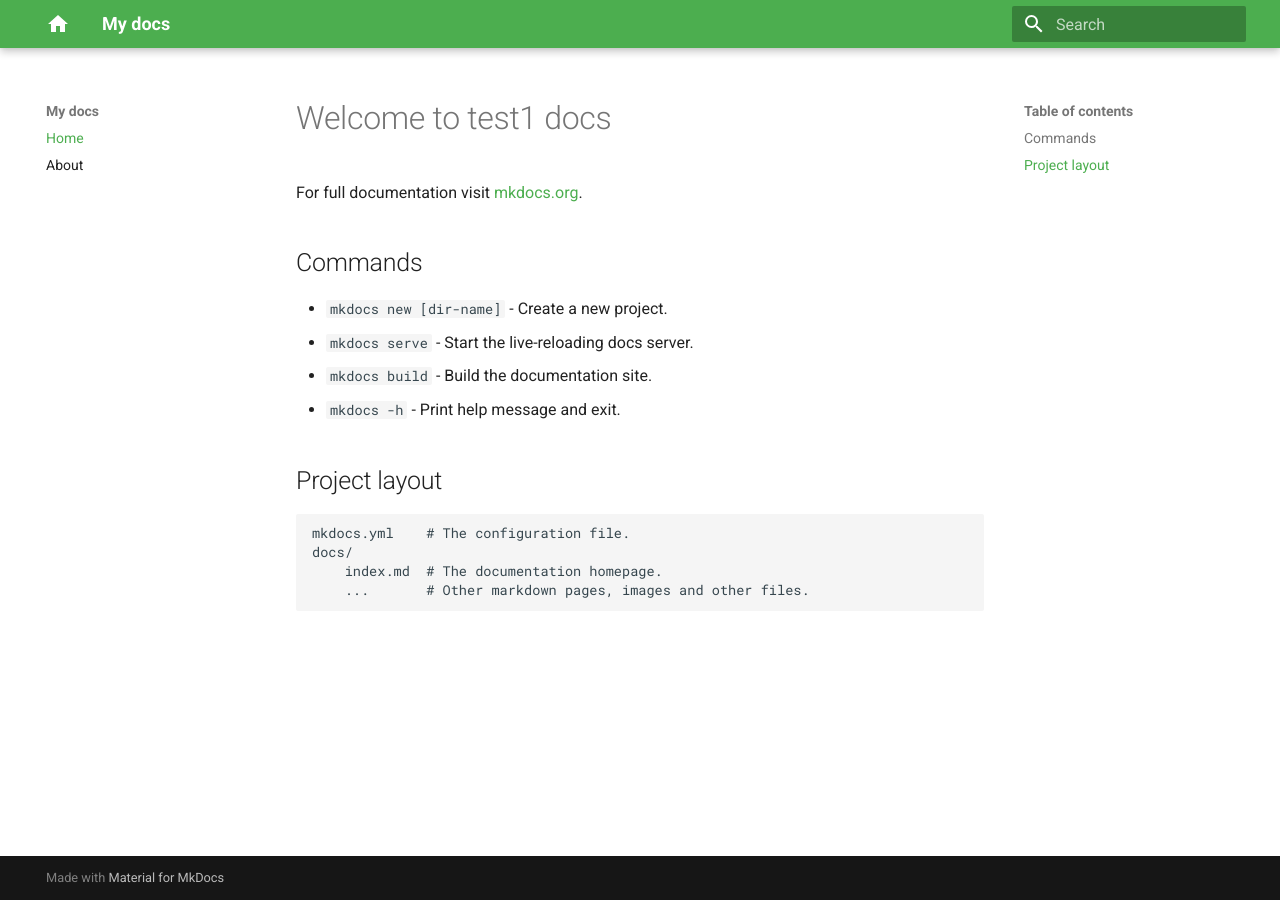
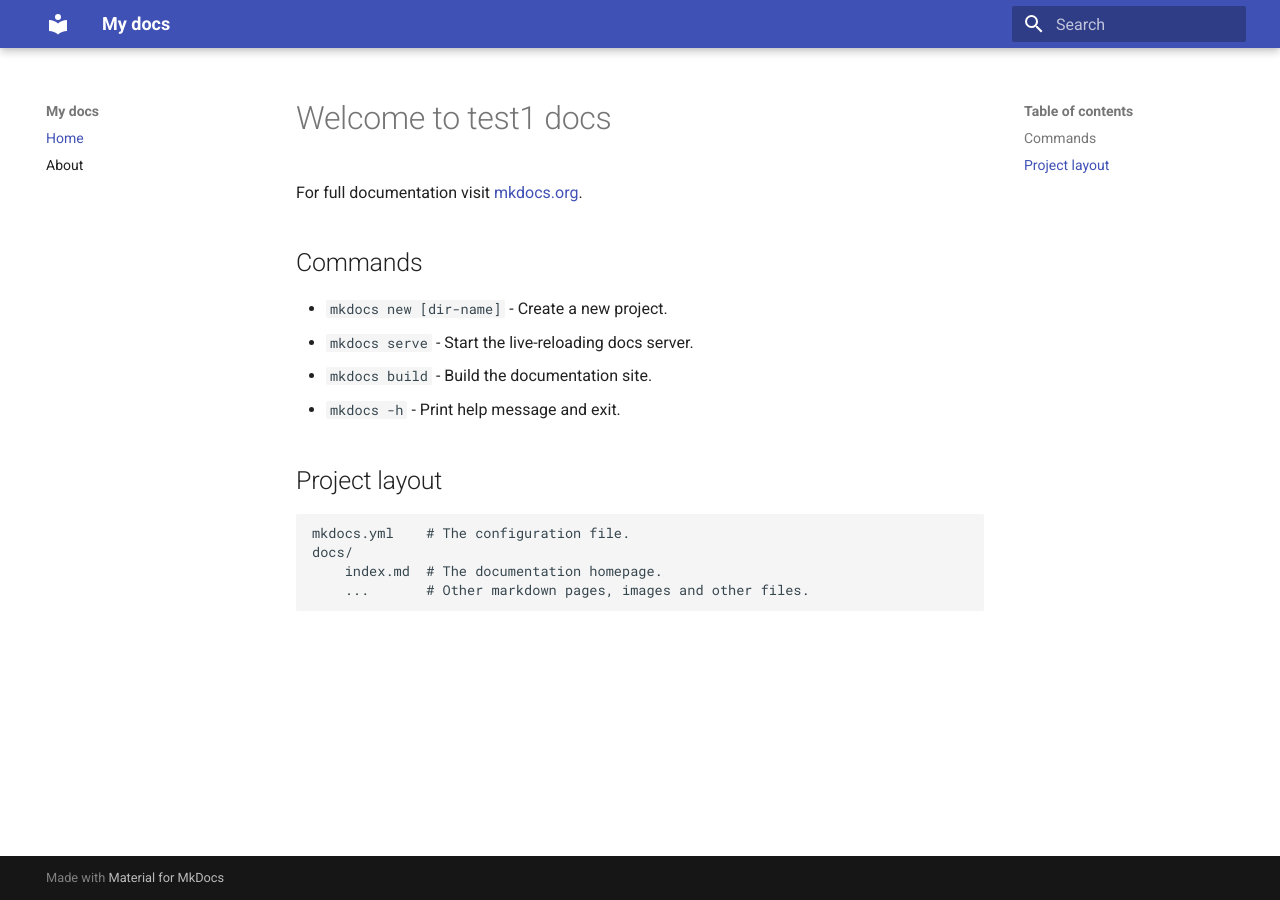
Before and after one commit to tahakiziltepe/test1, an MkDocs documentation site: the page built from docs/index.md, in a window 1280 px wide. Built offline with MkDocs 1.6.1 and Material for MkDocs 9.7.7, drawn with Linux system fonts in a browser that asks for light colours.

Commit message:
edited theme

```diff
--- a/mkdocs.yml
+++ b/mkdocs.yml
@@ -4,14 +4,6 @@ nav:
   - About: about.md
 theme:
   name: material
-  palette:
-    primary: green
-    accent: light-green
   font:
     text: Roboto
     code: Roboto Mono
-  logo:
-    icon: home
-    href: index.md
-  favicon: favicon.ico
-  search: true
```
